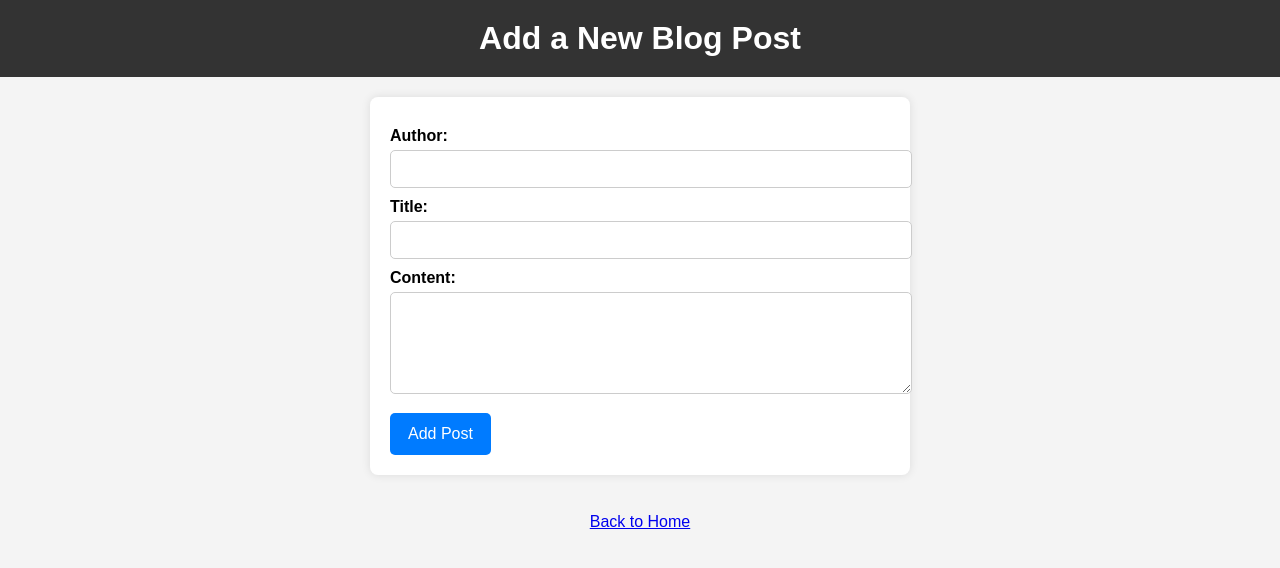
After one commit to Viktor0317/Masterblog, a Flask app: page /add in a window 1280 px wide. The commit adds this page. Shown: the top 568 px of the page. Run offline with Flask 3, Linux system fonts and the light colour scheme.

Commit message:
Added /add route, form styling, and improved blog UI

```diff
--- a/app.py
+++ b/app.py
@@ -1,17 +1,51 @@
-from flask import Flask, render_template, jsonify
+from flask import Flask, render_template, request, redirect, url_for
 import json
+import os
 
 app = Flask(__name__)
 
+
 # Function to load blog posts from JSON file
 def load_posts():
-    with open('data.json', 'r') as file:
+    file_path = os.path.join(os.path.dirname(__file__), 'data.json')
+    with open(file_path, 'r') as file:
         return json.load(file)
+
+
+# Function to save blog posts to JSON file
+def save_posts(posts):
+    file_path = os.path.join(os.path.dirname(__file__), 'data.json')
+    with open(file_path, 'w') as file:
+        json.dump(posts, file, indent=4)
+
 
 @app.route('/')
 def index():
     blog_posts = load_posts()  # Load posts from JSON
     return render_template('index.html', posts=blog_posts)
 
+
+@app.route('/add', methods=['GET', 'POST'])
+def add():
+    if request.method == 'POST':
+        blog_posts = load_posts()  # Load current posts
+
+        # Get form data
+        new_post = {
+            "id": max(post["id"] for post in blog_posts) + 1 if blog_posts else 1,  # Generate unique ID
+            "author": request.form.get("author"),
+            "title": request.form.get("title"),
+            "content": request.form.get("content")
+        }
+
+        # Append new post and save
+        blog_posts.append(new_post)
+        save_posts(blog_posts)
+
+        return redirect(url_for('index'))  # Redirect to home page
+
+    return render_template('add.html')  # Render the add post form
+
+
 if __name__ == '__main__':
     app.run(host="0.0.0.0", port=5001, debug=True)
--- a/static/style.css
+++ b/static/style.css
@@ -14,6 +14,23 @@ h1 {
     padding: 20px;
     margin: 0;
     font-size: 2em;
+}
+
+/* Add Post Button */
+.add-post-btn {
+    display: inline-block;
+    margin: 15px;
+    padding: 12px 20px;
+    background-color: #28a745;
+    color: white;
+    font-size: 16px;
+    text-decoration: none;
+    border-radius: 5px;
+    transition: background 0.3s ease-in-out;
+}
+
+.add-post-btn:hover {
+    background-color: #218838;
 }
 
 /* Blog Container */
@@ -44,9 +61,67 @@ h1 {
     color: #555;
 }
 
+/* Form Styling */
+form {
+    max-width: 500px;
+    margin: 20px auto;
+    padding: 20px;
+    background: white;
+    border-radius: 8px;
+    box-shadow: 0 0 10px rgba(0, 0, 0, 0.1);
+    text-align: left;
+}
+
+form label {
+    display: block;
+    margin-top: 10px;
+    font-weight: bold;
+}
+
+form input, form textarea {
+    width: 100%;
+    padding: 10px;
+    margin-top: 5px;
+    border: 1px solid #ccc;
+    border-radius: 5px;
+    font-size: 14px;
+}
+
+form button {
+    margin-top: 15px;
+    padding: 12px 18px;
+    background-color: #007bff;
+    color: white;
+    font-size: 16px;
+    border: none;
+    border-radius: 5px;
+    cursor: pointer;
+    transition: background 0.3s ease-in-out;
+}
+
+form button:hover {
+    background-color: #0056b3;
+}
+
+/* Back to Home Link */
+a.back-home {
+    display: inline-block;
+    margin-top: 20px;
+    padding: 10px 15px;
+    background-color: #6c757d;
+    color: white;
+    text-decoration: none;
+    border-radius: 5px;
+    transition: background 0.3s ease-in-out;
+}
+
+a.back-home:hover {
+    background-color: #5a6268;
+}
+
 /* Responsive Design */
 @media screen and (max-width: 768px) {
-    .blog-container {
+    .blog-container, form {
         width: 90%;
     }
 }
--- /dev/null
+++ b/templates/add.html
@@ -0,0 +1,27 @@
+<!DOCTYPE html>
+<html lang="en">
+<head>
+    <meta charset="UTF-8">
+    <meta name="viewport" content="width=device-width, initial-scale=1.0">
+    <title>Add a New Blog Post</title>
+    <link rel="stylesheet" href="{{ url_for('static', filename='style.css') }}">
+</head>
+<body>
+    <h1>Add a New Blog Post</h1>
+    <form action="{{ url_for('add') }}" method="POST">
+        <label for="author">Author:</label>
+        <input type="text" id="author" name="author" required>
+
+        <label for="title">Title:</label>
+        <input type="text" id="title" name="title" required>
+
+        <label for="content">Content:</label>
+        <textarea id="content" name="content" rows="5" required></textarea>
+
+        <button type="submit">Add Post</button>
+    </form>
+
+    <br>
+    <a href="{{ url_for('index') }}">Back to Home</a>
+</body>
+</html>
--- a/templates/index.html
+++ b/templates/index.html
@@ -8,6 +8,7 @@
 </head>
 <body>
     <h1>Welcome to My Blog</h1>
+    <a href="{{ url_for('add') }}" class="add-post-btn">➕ Add New Post</a>
     <div class="blog-container">
         {% for post in posts %}
             <div class="blog-post">
```
Also changed, not shown: data.json (+7 -1 lines).
